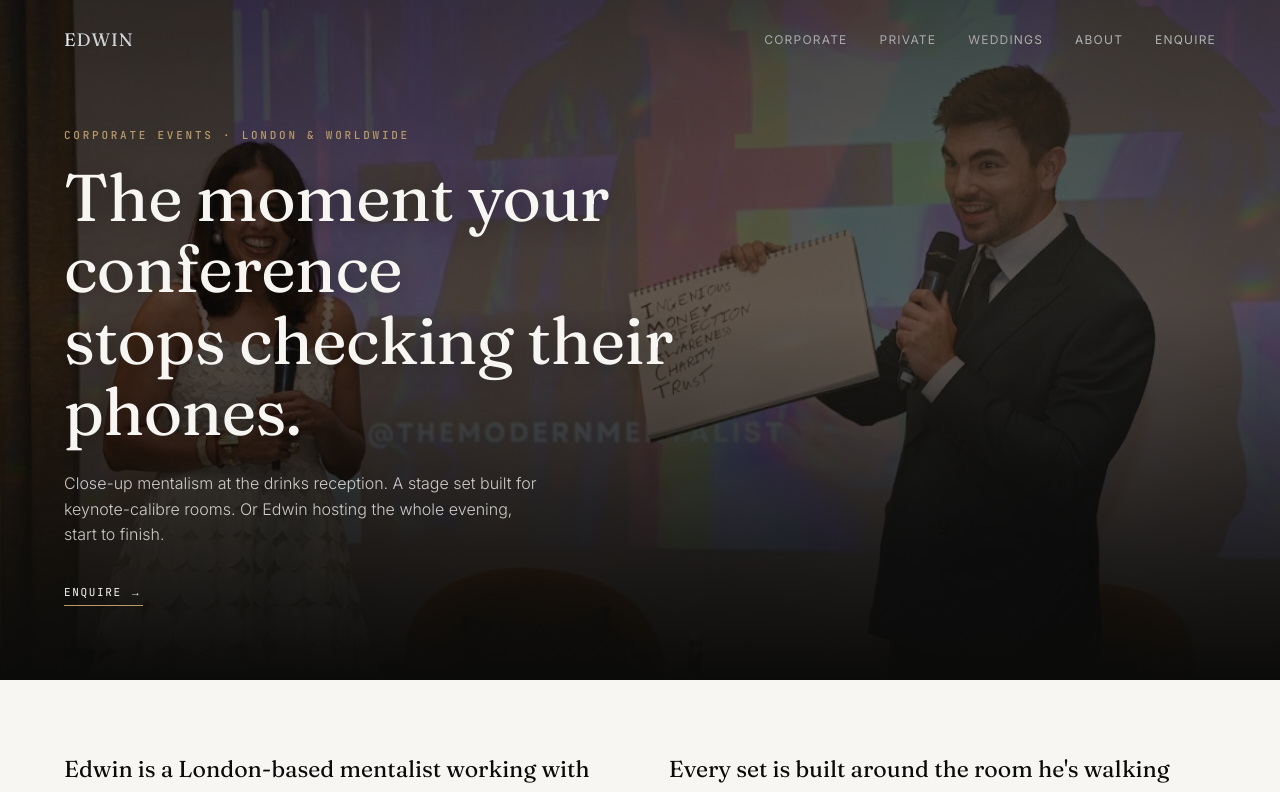
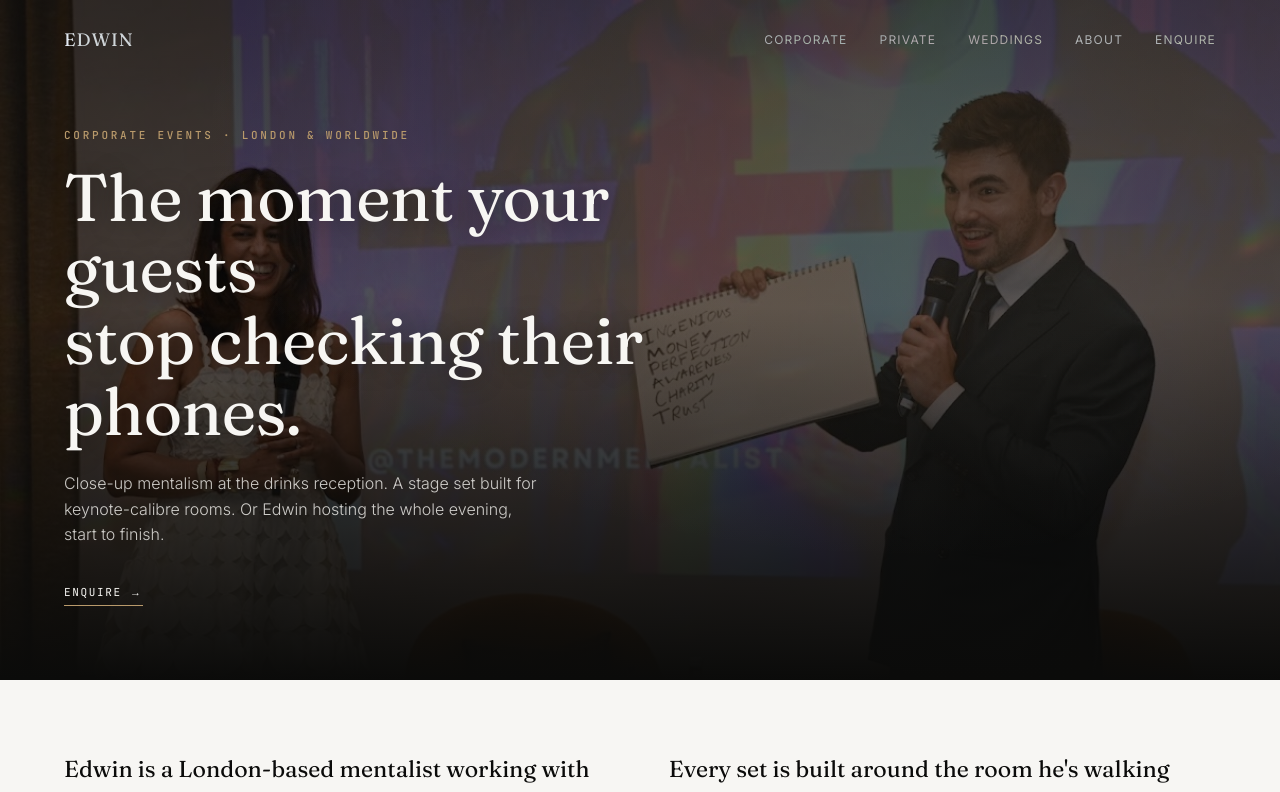
Before and after one commit to themodernmentalist/themodernmentalist-website, a Next.js app: page /corporate in a window 1280 px wide. Shown: the top 792 px of the page. Built offline with nearby package versions, Linux system fonts and the light colour scheme.

Commit message:
Update corporate headline to guests, shift hero image crop to keep her face clear above title

```diff
--- a/src/components/corporate/CorporateHero.module.css
+++ b/src/components/corporate/CorporateHero.module.css
@@ -12,7 +12,7 @@
 
 .image {
   object-fit: cover;
-  object-position: center 25%;
+  object-position: center 10%;
   opacity: 0.5;
 }
 
--- a/src/components/corporate/CorporateHero.tsx
+++ b/src/components/corporate/CorporateHero.tsx
@@ -19,9 +19,9 @@ export default function CorporateHero() {
           Corporate Events · London &amp; Worldwide
         </p>
         <h1>
-          The moment your conference
+          The moment your guests
           <br />
-          stops checking their phones.
+          stop checking their phones.
         </h1>
         <p className={styles.sub}>
           Close-up mentalism at the drinks reception. A stage set built for
```
